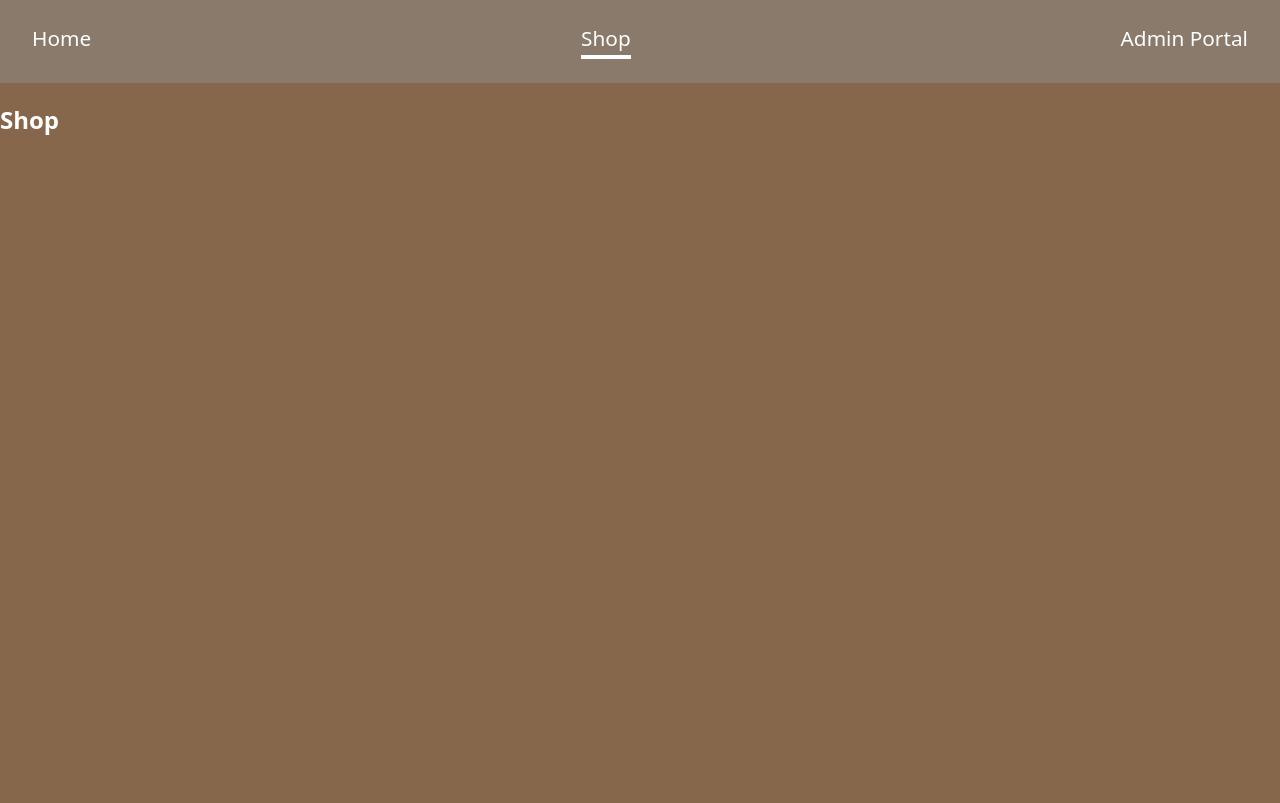
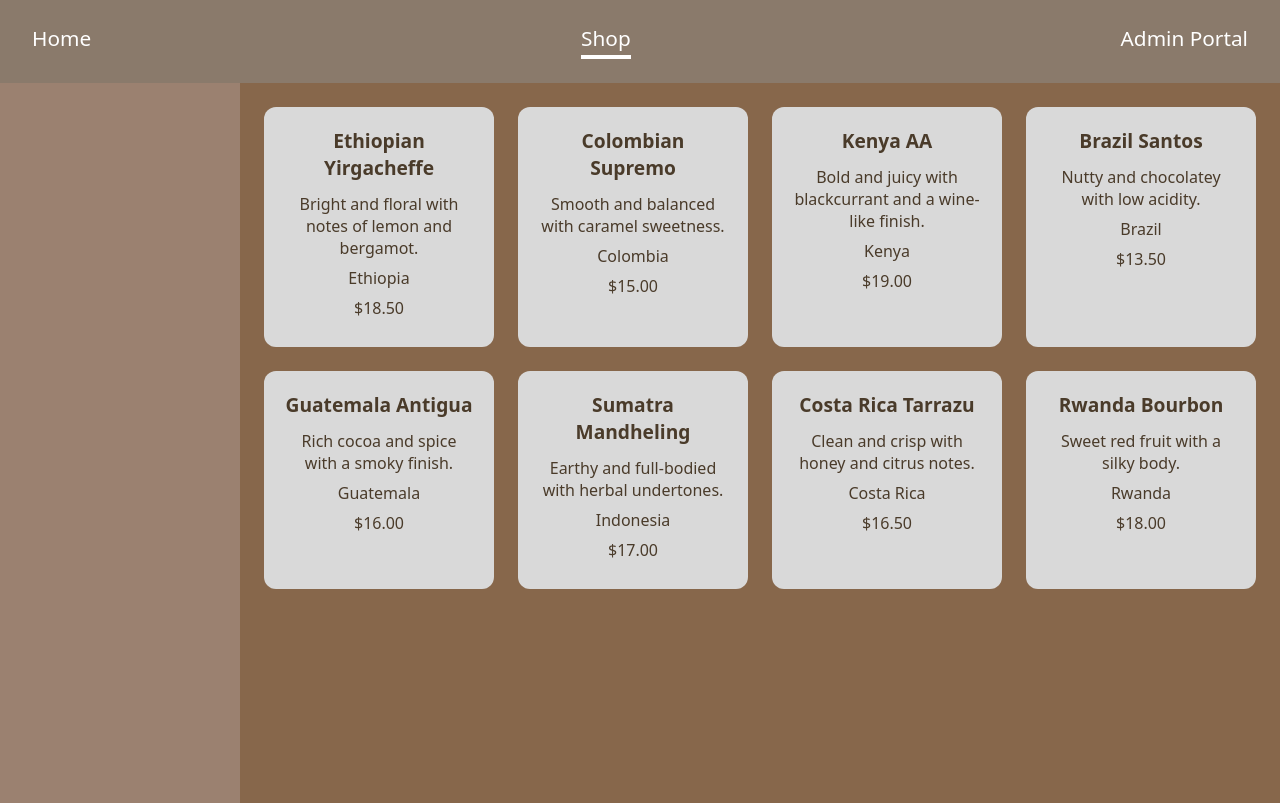
Before and after one commit to brovincemangwana/coffee-r-us, a React (Vite) app: page /shop in a window 1280 px wide. Built offline with nearby package versions, Linux system fonts and the light colour scheme; data requests are answered from the project's data file.

Commit message:
Fetch and display coffees in Shop

```diff
--- /dev/null
+++ b/src/components/CoffeeCard.jsx
@@ -0,0 +1,16 @@
+// Displays a single coffee. It only receives data through props,
+// so it stays simple and easy to test.
+function CoffeeCard({ coffee }) {
+  const { name, description, origin, price } = coffee;
+
+  return (
+    <article className="coffee-card">
+      <h2>{name}</h2>
+      <p className="description">{description}</p>
+      <p className="origin">{origin}</p>
+      <p className="price">${Number(price).toFixed(2)}</p>
+    </article>
+  );
+}
+
+export default CoffeeCard;
--- a/src/pages/Shop.jsx
+++ b/src/pages/Shop.jsx
@@ -1,7 +1,51 @@
+import { useState, useEffect } from "react";
+import CoffeeCard from "../components/CoffeeCard";
+
+const API_URL = "http://localhost:3001/coffees";
+
 function Shop() {
+  // Three pieces of state: the data, a loading flag, and an error message
+  const [coffees, setCoffees] = useState([]);
+  const [loading, setLoading] = useState(true);
+  const [error, setError] = useState(null);
+
+  // Runs once after the first render (empty dependency array)
+  useEffect(() => {
+    // Guards against updating state if the component unmounts mid-request
+    let cancelled = false;
+
+    async function fetchCoffees() {
+      try {
+        const response = await fetch(API_URL);
+        if (!response.ok) throw new Error("Failed to load coffees");
+        const data = await response.json();
+        if (!cancelled) setCoffees(data);
+      } catch (err) {
+        if (!cancelled) setError(err.message);
+      } finally {
+        if (!cancelled) setLoading(false);
+      }
+    }
+
+    fetchCoffees();
+    return () => {
+      cancelled = true;
+    };
+  }, []);
+
+  if (loading) return <p className="status">Loading coffees...</p>;
+  if (error) return <p className="status">Error: {error}</p>;
+
   return (
-    <section>
-      <h1>Shop</h1>
+    <section className="shop-layout">
+      {/* Sidebar for search and location filters (added in Step 7) */}
+      <aside className="sidebar"></aside>
+
+      <div className="coffee-grid">
+        {coffees.map((coffee) => (
+          <CoffeeCard key={coffee.id} coffee={coffee} />
+        ))}
+      </div>
     </section>
   );
 }
--- a/src/styles/global.css
+++ b/src/styles/global.css
@@ -38,3 +38,44 @@ body {
   margin: 0;
   color: #000;
 }
+/* ---------- Shop page ---------- */
+.shop-layout {
+  display: grid;
+  grid-template-columns: 240px 1fr;
+  min-height: calc(100vh - 80px);
+}
+
+.sidebar {
+  background-color: #9b8170;
+  padding: 1.5rem;
+}
+
+.coffee-grid {
+  display: grid;
+  grid-template-columns: repeat(4, 1fr);
+  gap: 1.5rem;
+  padding: 1.5rem;
+  align-content: start;
+}
+
+.coffee-card {
+  background-color: #d9d9d9;
+  color: #4a3b2a;
+  border-radius: 12px;
+  padding: 1.25rem;
+  text-align: center;
+}
+
+.coffee-card h2 {
+  font-size: 1.2rem;
+  margin: 0 0 0.75rem;
+}
+
+.coffee-card p {
+  margin: 0.5rem 0;
+}
+
+.status {
+  text-align: center;
+  padding: 2rem;
+}
```
